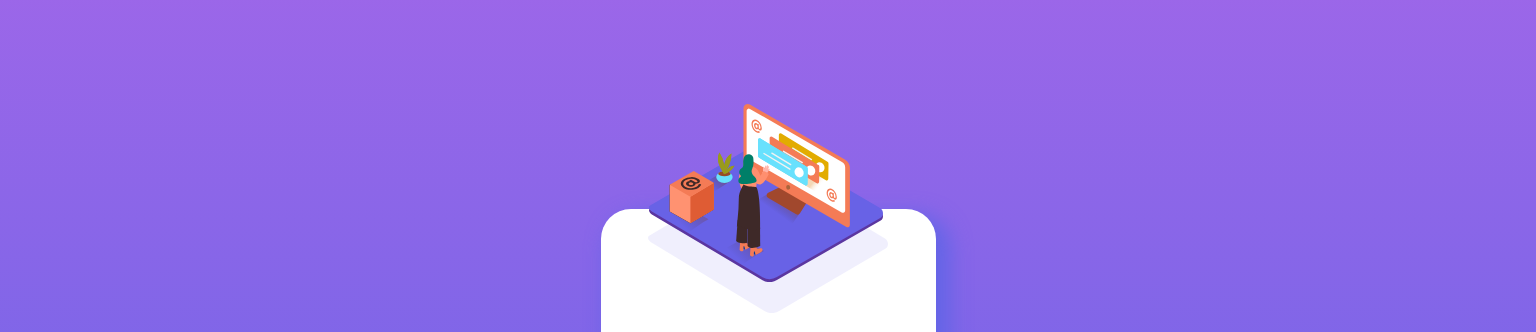
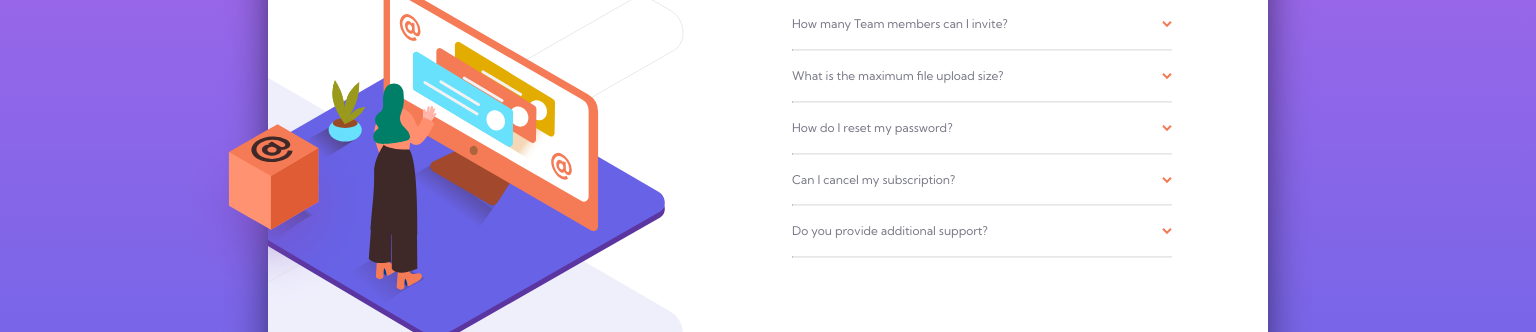
Before and after one commit to MaSsoumeh/faq-accordion-card, a plain HTML site: page index.html in a window 1536 px wide. Shown: the part 252-584 px from the top of the page. Drawn offline with Linux system fonts and the light colour scheme.

Commit message:
Final desktop design

```diff
--- a/css/styles.css
+++ b/css/styles.css
@@ -48,9 +48,12 @@ h1 {
 }
 
 /* Card */
+.box {
+  display: none;
+}
 .card {
   margin: 0 auto;
-  box-shadow: 10px 10px 20px 5px var(--color-grad-blue);
+  box-shadow: 0 15px 50px -15px black;
   background-color: white;
   border-radius: 30px;
   width: 335px;
@@ -59,6 +62,7 @@ h1 {
 .card__body {
   text-align: left;
   padding: 2rem;
+  /* overflow-y: auto; */
 }
 .card__body__heading {
   text-align: center;
@@ -66,12 +70,17 @@ h1 {
 .card__body__text {
   margin-top: 1rem;
 }
+
 .divider {
   border-top: 1px solid var(--divider-color);
 }
-.card__hero {
+.card__hero__mobile {
   position: relative;
 }
+.card__hero__desktop {
+  display: none;
+}
+
 .question-part {
   display: flex;
   justify-content: space-between;
@@ -109,3 +118,62 @@ h1 {
 .rotate-arrow {
   transform: rotate(180deg);
 }
+@media screen and (min-width: 1300px) {
+  html {
+    height: 100vh;
+  }
+  main {
+    margin-top: 10%;
+  }
+  .box {
+    display: block;
+  }
+  .card {
+    width: 1000px;
+    height: auto;
+    display: grid;
+    grid-template-columns: 500px 500px;
+  }
+  .card__hero__mobile {
+    display: none;
+  }
+  .card__hero__desktop {
+    display: block;
+    position: relative;
+  }
+  .card__hero__container {
+    position: relative;
+    overflow: hidden;
+  }
+  .pattern__container {
+    width: 500px;
+    height: 540px;
+  }
+  .pattern__container img {
+    position: absolute;
+    left: -550px;
+    bottom: -30%;
+  }
+  .card__hero__illustration {
+    position: absolute;
+    top: 80px;
+    left: -15%;
+  }
+  .box__container {
+    position: relative;
+    top: -60%;
+  }
+  .box {
+    position: absolute;
+    top: 220px;
+    left: -90px;
+  }
+  .card__body {
+    padding-right: 8rem;
+  }
+  .card__body__heading {
+    text-align: left;
+    padding-top: 30px;
+    padding-bottom: 10px;
+  }
+}
--- a/index.html
+++ b/index.html
@@ -24,8 +24,8 @@
   <body>
     <main>
       <div class="card">
-        <div class="card__hero">
-          <div>
+        <div class="card__hero__mobile">
+          <div class="card__hero__container">
             <img src="./images/bg-pattern-mobile.svg" alt="background-image" />
           </div>
           <div class="top-image">
@@ -35,6 +35,27 @@
             />
           </div>
         </div>
+        <div class="card__hero__desktop">
+          <div class="card__hero__container">
+              <div class="pattern__container">
+                <img src="./images/bg-pattern-desktop.svg" alt="background-image" />
+              </div>
+              <div class="card__hero__illustration">
+                <img
+                  src="./images/illustration-woman-online-desktop.svg"
+                  alt="illustration of a woman working online"
+                />
+              </div>
+          </div>
+          <div class="box">
+              <img
+                src="./images/illustration-box-desktop.svg"
+                alt="illustration of a woman working online"
+              />
+          </div>
+
+        </div>
+
         <section class="card__body">
           <header class="card__body__heading"><h1>FAQ</h1></header>
           <section class="card__body__text">
@@ -127,6 +148,7 @@
             </article>
           </section>
         </section>
+         </div>
       </div>
     </main>
     <footer class="attribution">
```
Also changed, not shown: images/desktop-screenshot.png (added), 1 other file.
